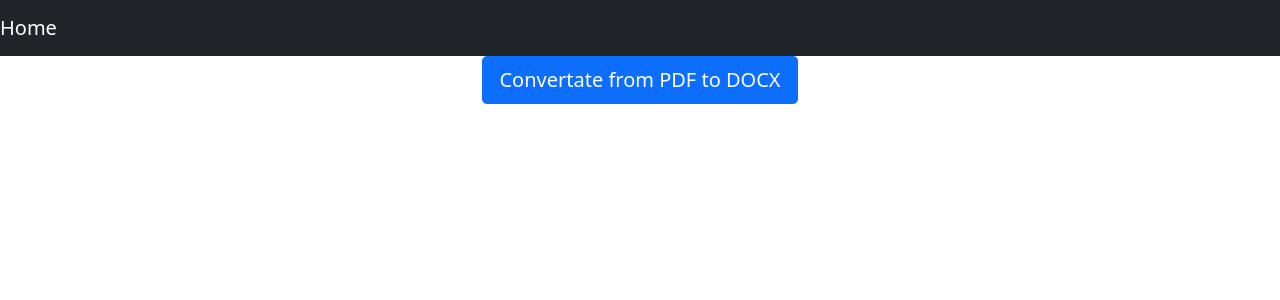
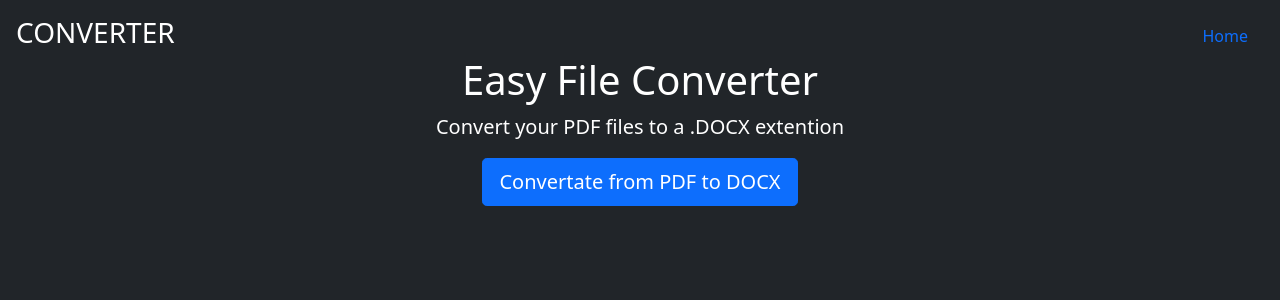
Before and after one commit to onecaym/django_converter, a Django app: page / in a window 1280 px wide. Shown: the top 300 px of the page. Run offline with Django 3.2, Linux system fonts and the light colour scheme; some libraries are stand-ins or nearby versions.

Commit message:
all pages have design

```diff
--- a/pdf2word_conv/templates/pdf2word_conv/base.html
+++ b/pdf2word_conv/templates/pdf2word_conv/base.html
@@ -14,13 +14,23 @@
     <title>File Converter</title>
   </head>
 
-  <body>
+  <body class="d-flex h-100 text-center text-white bg-dark">
 
-  	<nav class="navbar navbar-dark bg-dark">
-  		<a class="navbar-brand" href="{% url 'index' %}">Home</a>
-  	</nav>
+    <div class="cover-container d-flex w-100 h-100 p-3 mx-auto flex-column">
+      <header class="mb-auto">
+        <div>
+          <h3 class="float-md-start mb-0">CONVERTER</h3>
+          <nav class="nav nav-masthead justify-content-center float-md-end">
+            <a class="nav-link active" aria-current="page" href="{% url 'index' %}">Home</a>
+          </nav>
+        </div>
+      </header>
 
-	<div>{% block content %}{% endblock content %}</div>
+      <main class="px-3">
+        {% block content %}
+        {% endblock content %}
+      </main>
+    </div>
 
   </body>
 
--- a/pdf2word_conv/templates/pdf2word_conv/index.html
+++ b/pdf2word_conv/templates/pdf2word_conv/index.html
@@ -2,13 +2,15 @@
 
 {% block content %}
 
-    <div class="col text-center">
+  <h1>Easy File Converter</h1>
+  <p class="lead"> Convert your PDF files to a .DOCX extention</p>
 
-    	<a class="btn btn-primary btn-lg"
-    	href="{% url 'conv_to_word' %}"
-    	role="button">Convertate from PDF to DOCX</a>
-    </div>
+  <div class="col text-center">
+
+  	<a class="btn btn-primary btn-lg"
+  	href="{% url 'conv_to_word' %}"
+  	role="button">Convertate from PDF to DOCX</a>
+
+  </div>
 
 {% endblock content %}
-
-</html>
```
Also changed, not shown: db.sqlite3, 4 other files.
